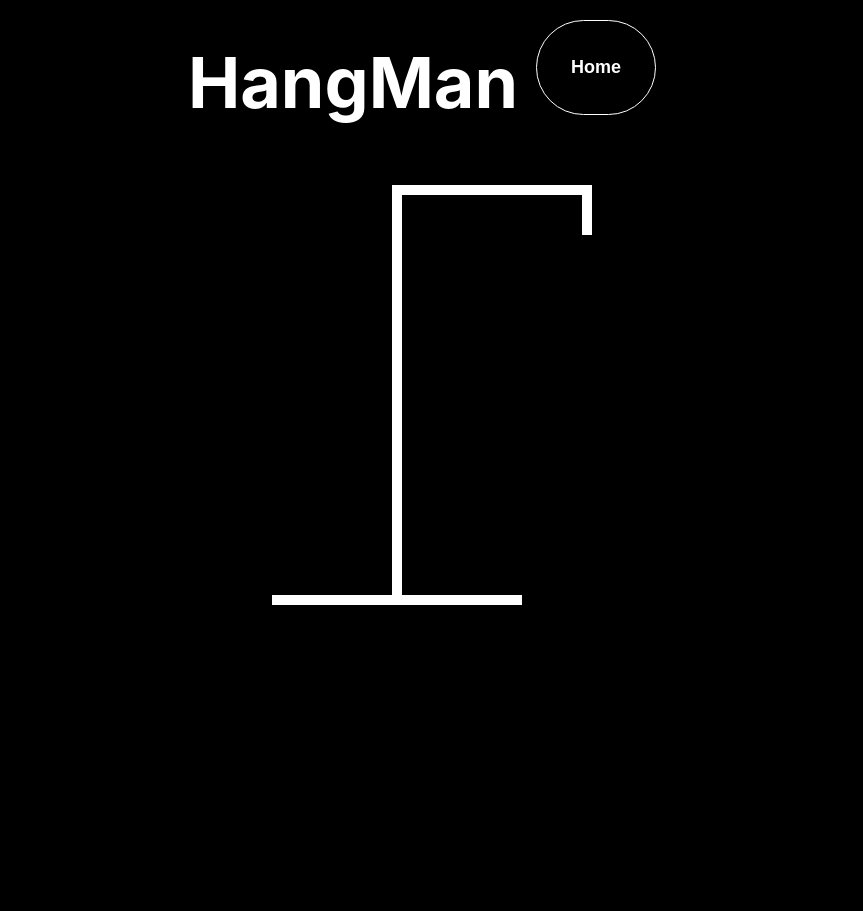
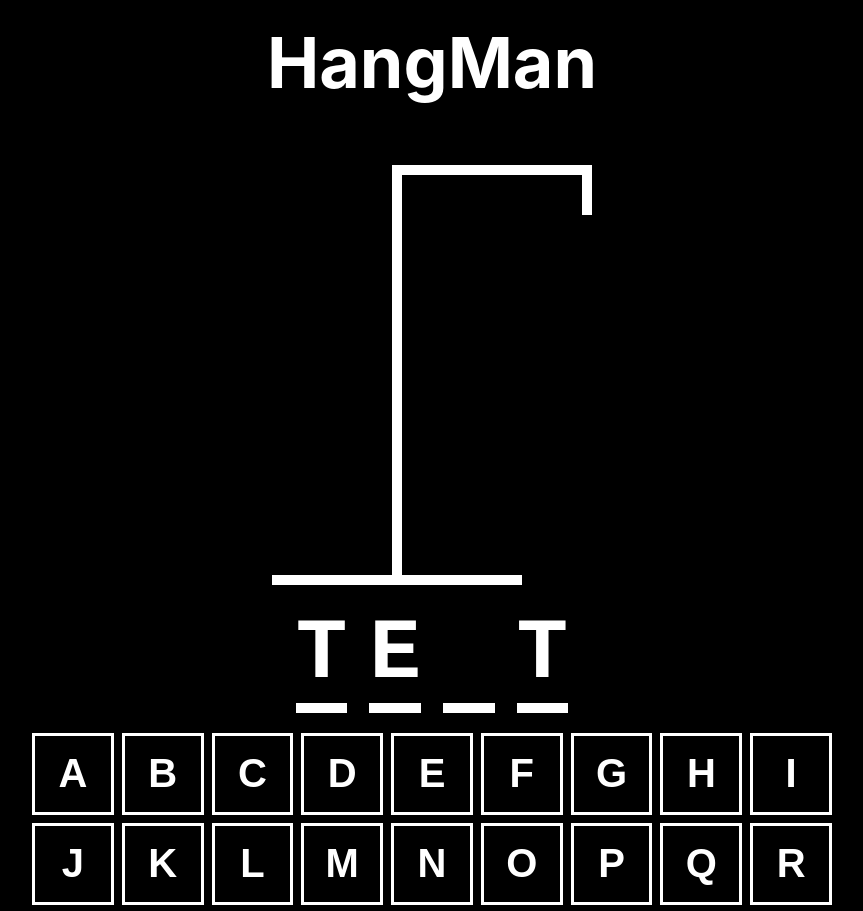
Before and after one commit to labib08/Fun-Games, a React (Create React App) app: page /hangman in a window 1280 px wide. Shown: the top 911 px of the page, without its empty margins (208-1071 px from the left). Before the commit the page ends 800 px from the top, so only its background shows below. Built offline with nearby package versions, Linux system fonts and the light colour scheme.

Commit message:
Added the hanger, keyboard and the body parts

```diff
--- a/src/App.css
+++ b/src/App.css
@@ -298,3 +298,117 @@
   width: 250px;
   background: white;
 }
+
+.hangman-head {
+  width: 50px;
+  height: 50px;
+  border-radius: 100%;
+  border: 10px solid white;
+  position: absolute;
+  top: 49px;
+  right: -30px;
+}
+
+.hangman-body {
+  width: 10px;
+  height: 100px;
+  background: white;
+  position: absolute;
+  top: 118px;
+  right: 0;
+}
+.hangman-right-arm {
+  width: 100px;
+  height: 10px;
+  background: white;
+  position: absolute;
+  top: 148px;
+  right: -100px;
+  transform: rotate(-30deg);
+  transform-origin: left bottom;
+}
+.hangman-left-arm {
+  width: 100px;
+  height: 10px;
+  background: white;
+  position: absolute;
+  top: 148px;
+  right: 10px;
+  transform: rotate(30deg);
+  transform-origin: right bottom;
+}
+.hangman-right-leg {
+  width: 100px;
+  height: 10px;
+  background: white;
+  position: absolute;
+  top: 208px;
+  right: -90px;
+  transform: rotate(60deg);
+  transform-origin: left bottom;
+}
+.hangman-left-leg {
+  width: 100px;
+  height: 10px;
+  background: white;
+  position: absolute;
+  top: 208px;
+  right: 0;
+  transform: rotate(-60deg);
+  transform-origin: right bottom;
+}
+.guessed-word {
+  display: flex;
+  gap: 22px;
+  font-size: 86px;
+  font-weight: bold;
+  text-transform: uppercase;
+  font-family: monospace;
+  color: #fff;
+
+}
+.guessed-letter-underline {
+  text-decoration: underline;
+  color: white;
+}
+
+.letter-visible {
+  visibility: visible;
+}
+
+.letter-hidden {
+  visibility: hidden;
+}
+
+.keyboard-container {
+  display: grid;
+  grid-template-columns: repeat(auto-fit, minmax(75px, 1fr));
+  gap: 0.5rem;
+}
+
+.keyboard-button {
+  width: 100%;
+  border: 3px solid white;
+  background: none;
+  aspect-ratio: 1 / 1;
+  font-size: 2.5rem;
+  text-transform: uppercase;
+  padding: .5rem;
+  font-weight: bold;
+  cursor: pointer;
+  color: white;
+}
+
+.keyboard-button.active {
+  background-color: hsl(200, 100%, 50%);
+  color: white;
+}
+
+.keyboard-button.inactive {
+  opacity: .3;
+}
+
+.keyboard-button:hover:not(:disabled),
+.keyboard-button:focus:not(:disabled) {
+  background-color: hsl(200, 100%, 75%);
+}
--- /dev/null
+++ b/src/components/HangMan/Drawing.jsx
@@ -0,0 +1,55 @@
+function HangManHead({}) {
+    return <div className="hangman-head"/>
+}
+
+function HangManBody () {
+    return <div className="hangman-body"/>
+}
+
+function HangManRightArm() {
+    return <div className = "hangman-right-arm"/>
+}
+
+function HangManLeftArm() {
+    return <div className= "hangman-left-arm"/>
+}
+
+function HangManRightLeg() {
+    return <div className="hangman-right-leg"/>
+}
+
+function HangManLeftLeg() {
+    return <div className="hangman-left-leg"/>
+}
+
+function Hanger() {
+    return (
+        <div>
+            <div className="hangman-hanger-1"/>
+            <div className = "hangman-hanger-2"/>
+            <div className = "hangman-hanger-3"/>
+            <div className = "hangman-hanger-4"/>
+        </div>
+    )
+}
+
+const BODY_PARTS = [
+    <HangManHead key="head" />,
+    <HangManBody key="body" />,
+    <HangManRightArm key="rightArm" />,
+    <HangManLeftArm key="leftArm" />,
+    <HangManRightLeg key="rightLeg" />,
+    <HangManLeftLeg key="leftLeg" />
+];
+const Drawing = ({numberOfGuesses}) => {
+
+    return (
+        <div className="hangman-drawing">
+
+            {BODY_PARTS.slice(0, numberOfGuesses)}
+            <Hanger/>
+        </div>
+    )
+}
+
+export default Drawing;
--- /dev/null
+++ b/src/components/HangMan/GuessWord.jsx
@@ -0,0 +1,14 @@
+const GuessWord = () => {
+    const word = "test";
+    const guessedLetters = ["t", "e", "g"];
+    return (
+        <div className="guessed-word">
+            {word.split("").map((letter, index) => (
+                <span style={{ borderBottom: "10px solid white" }} key = {index}>
+                    <span className= {guessedLetters.includes(letter) ? "letter-visible" : "letter-hidden" } > {letter} </span>
+                 </span>
+            ))}
+        </div>
+    )
+}
+export default GuessWord;
--- a/src/components/HangMan/HangMan.jsx
+++ b/src/components/HangMan/HangMan.jsx
@@ -1,38 +1,37 @@
 import { useState } from "react";
 import { Navigate } from 'react-router-dom';
-import words from "./data";
-
-function Draw ({}) {
-    return (
-        <div className="hangman-drawing">
-            <div className="hangman-hanger-1"/>
-            <div className = "hangman-hanger-2"/>
-            <div className = "hangman-hanger-3"/>
-            <div className = "hangman-hanger-4"/>
-        </div>
-    )
-}
+import Drawing from "./Drawing";
+import GuessWord from "./GuessWord.jsx";
+import KeyBoard from "./KeyBoard";
+import words from "./data.js";
 
 const HangMan = () => {
-    const [guessWord, setGuessWord] = useState(() => {
-        return words[Math.floor(Math.random * words.length)]
-    });
+
+    const [wordsGuess, setGuessWords] = useState (() => {
+        const randomWord = words[Math.floor(Math.random() * words.length)];
+        return randomWord;
+    } );
+
+    const [guessedLetters, setGuessedLetters] = useState([""]);
+
+    const incorrectLetters = guessedLetters.filter (
+        letter => !wordsGuess.includes(letter)
+    )
     const [goHome, setGoHome] = useState(false);
-    //const [guessedLetters, setGuessedLetters] = useState<string[]>([])
-
     if (goHome) {
-        return <Navigate to = "/home"/>
+        return <Navigate to = "/home"/>;
     }
-
-
     return (
         <div className="hangman-container">
-            <div className= "hangman-navbar">
-                <h1 className="hangman-header">HangMan</h1>
-                <button onClick={() => setGoHome(true)} className="TicTacToe-reset" >Home</button>
+            <h1 className="hangman-header">HangMan</h1>
+            <Drawing numberOfGuesses = {incorrectLetters.length}/>
+            <br/>
+            <GuessWord />
+            <br/>
+            <div style = {{alignSelf: "stretch"}}>
+                <KeyBoard/>
             </div>
-            <Draw/>
-
+            <button onClick={() => setGoHome(true)} className="TicTacToe-reset" >Home</button>
         </div>
     );
 }
--- /dev/null
+++ b/src/components/HangMan/KeyBoard.jsx
@@ -0,0 +1,41 @@
+const keys = [
+    "a",
+    "b",
+    "c",
+    "d",
+    "e",
+    "f",
+    "g",
+    "h",
+    "i",
+    "j",
+    "k",
+    "l",
+    "m",
+    "n",
+    "o",
+    "p",
+    "q",
+    "r",
+    "s",
+    "t",
+    "u",
+    "v",
+    "w",
+    "x",
+    "y",
+    "z",
+  ];
+const KeyBoard = () => {
+
+    return (
+        <div className="keyboard-container">
+            {keys.map(key => {
+                return (
+                    <button className="keyboard-button" key = {key}> {key} </button>
+                )
+            })}
+        </div>
+    )
+}
+export default KeyBoard;
--- a/src/components/HangMan/data.js
+++ b/src/components/HangMan/data.js
@@ -851,3 +851,4 @@ const data = [
     "yesterday",
     "young"
   ];
+  export default data;
```
Lines whose indentation alone changed are shown as unchanged.
